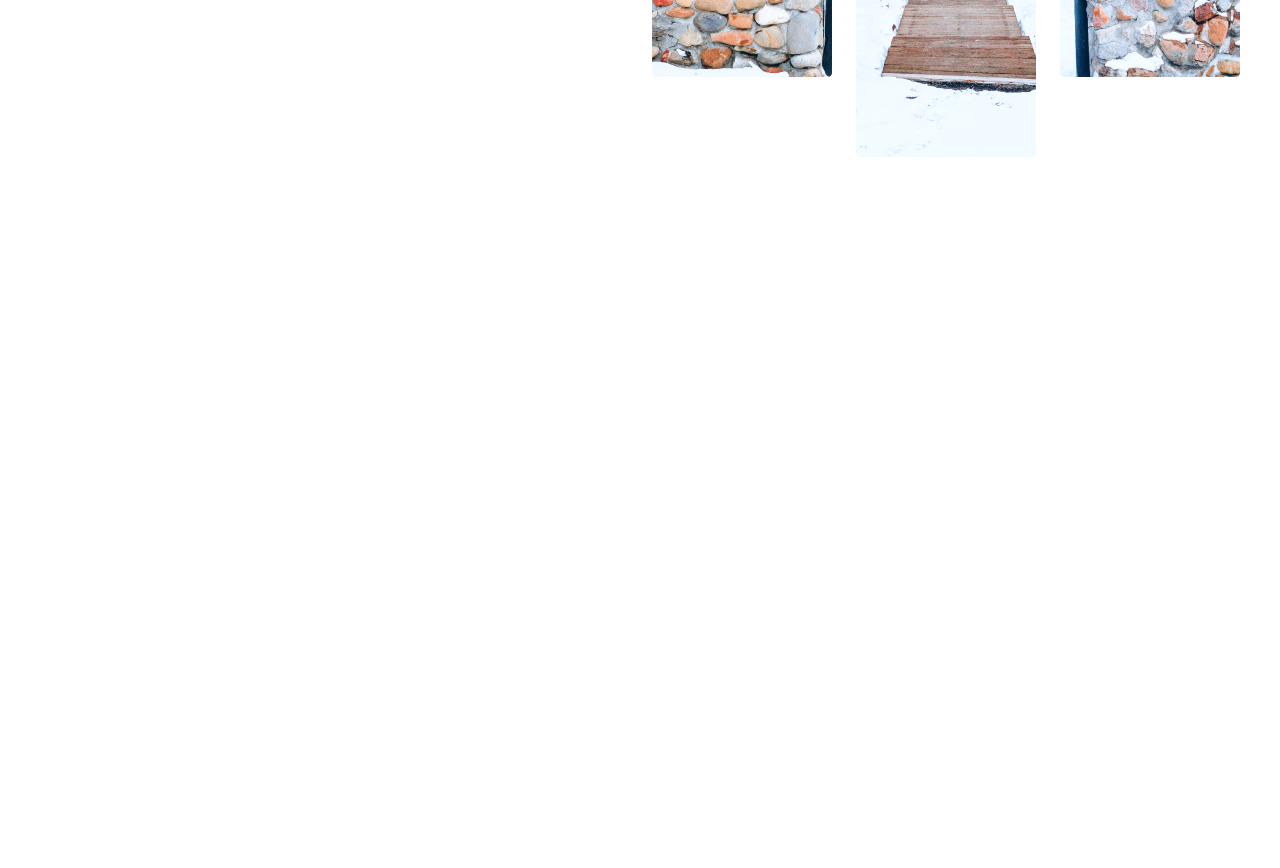
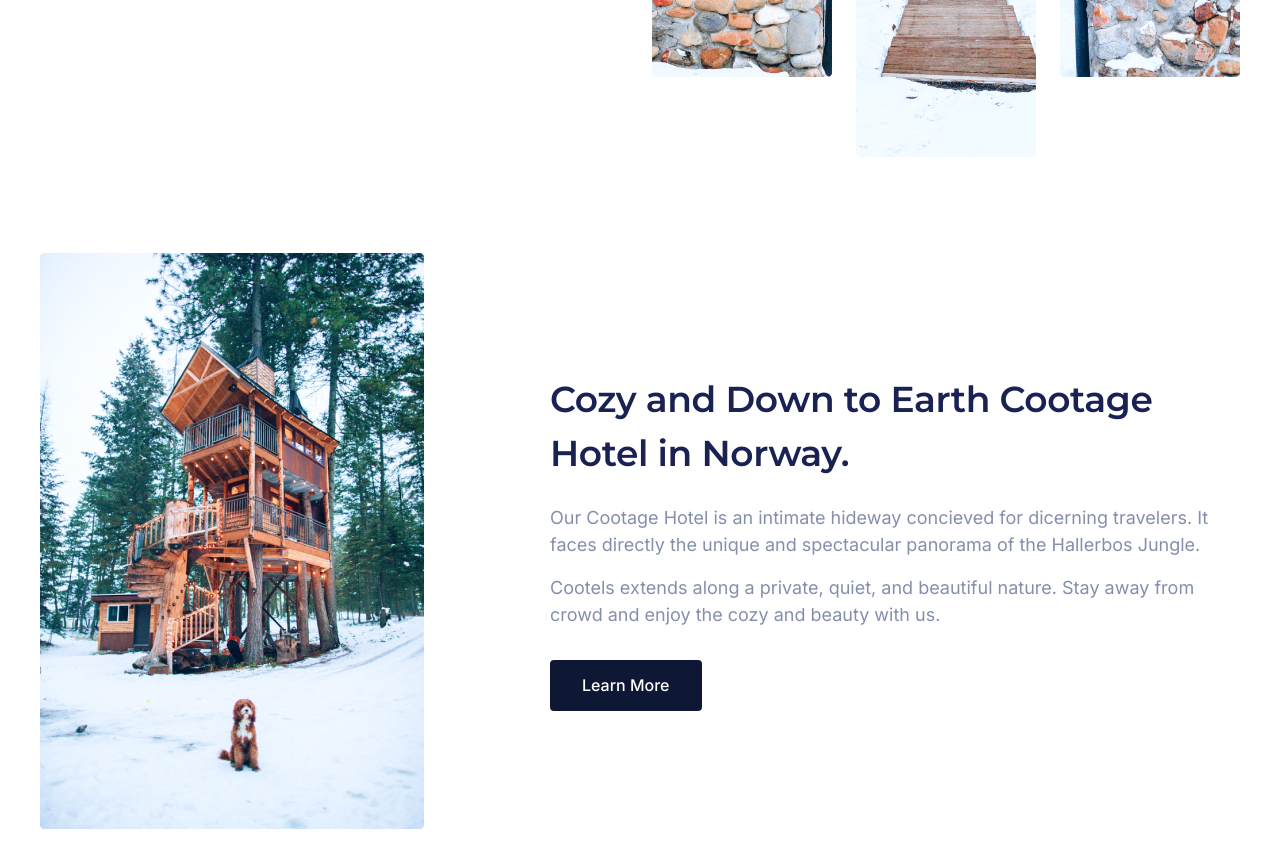
Before and after one commit to NeverMind109/Cootels, a website: page app/index.pug in a window 1280 px wide. Shown: the part 712-1580 px from the top of the page. Before the commit the page ends 965 px from the top, so only its background shows below. Drawn offline with nearby package versions, Linux system fonts and the light colour scheme; files that its build step writes are made by us from their sources.

Commit message:
Created: Added Information Section

```diff
--- a/app/index.pug
+++ b/app/index.pug
@@ -29,15 +29,23 @@ html(lang="en")
             .container
                 section.section.main-section
                     .main-section__info
-                        .main-section__title Nature, Warmth, and Beauty in One Space
-                        .main-section__text One place to release all the stress, bring back happines, and get back to nature. We provide the best room and nature for you. Come visit us anytime you want.
+                        h1.main-section__title Nature, Warmth, and Beauty in One Space
+                        p.main-section__text One place to release all the stress, bring back happines, and get back to nature. We provide the best room and nature for you. Come visit us anytime you want.
                         a.button.main-section__btn Reservation
                     .main-section__images
                         .main-section__image.main-section__images-left
-                            img.main-section__img(src="images/left-img.jpg" alt="Left Image" width = "180" height = "588")
+                            img.main-section__img(src="images/left-img.jpg" alt="Left part of hotel image" width = "180" height = "588")
                         .main-section__image.main-section__images-center
-                            img.main-section__img(src="images/center-img.jpg" alt="Center Image" width = "180" height = "588")
+                            img.main-section__img(src="images/center-img.jpg" alt="Center part of hotel image" width = "180" height = "588")
                         .main-section__image.main-section__images-right
-                            img.main-section__img(src="images/right-img.jpg" alt="Right Image" width = "180" height = "588")
+                            img.main-section__img(src="images/right-img.jpg" alt="Right part of hotel image" width = "180" height = "588")
+                section.section.information
+                    .information__image
+                        img.information__img(src="images/information-img.jpg" alt="Hotel in Norway" width="384" height="576")
+                    .information__info
+                        h2.section-title.information__title Cozy and Down to Earth Cootage Hotel in Norway.
+                        p.information__text Our Cootage Hotel is an intimate hideway concieved for dicerning travelers. It faces directly the unique and spectacular panorama of the Hallerbos Jungle.
+                        p.information__text Cootels extends along a private, quiet, and beautiful nature. Stay away from crowd and enjoy the cozy and beauty with us.
+                        a.button.information__button(href='#Reservation') Learn More
 
         script(src="js/main.min.js")
--- /dev/null
+++ b/app/scss/_blocks/_information.scss
@@ -0,0 +1,26 @@
+.information {
+    display: flex;
+    align-items: center;
+    justify-content: space-between;
+		&__image {
+            height: 576px;
+		}
+        &__img {
+            object-fit: cover;
+            border-radius: 4px;
+        }
+        &__info {
+            max-width: 690px;
+            text-align: left;
+        }
+		&__title {
+            text-align: left;
+            margin-bottom: 24px;
+		}
+		&__text {
+            margin-bottom: 16px;
+		}
+		&__button {
+            margin-top: 16px;
+		}
+}
--- a/app/scss/style.scss
+++ b/app/scss/style.scss
@@ -4,5 +4,6 @@
 @import "_global.scss";
 @import "_blocks/_header.scss";
 @import "_blocks/_main-section.scss";
+@import "_blocks/_information.scss";
 
 @import "_media.scss";
```
Also changed, not shown: app/css/style.min.css, app/images/information-img.jpg (added), app/index.html, app/scss/_blocks/_main-section.scss (indentation only).
